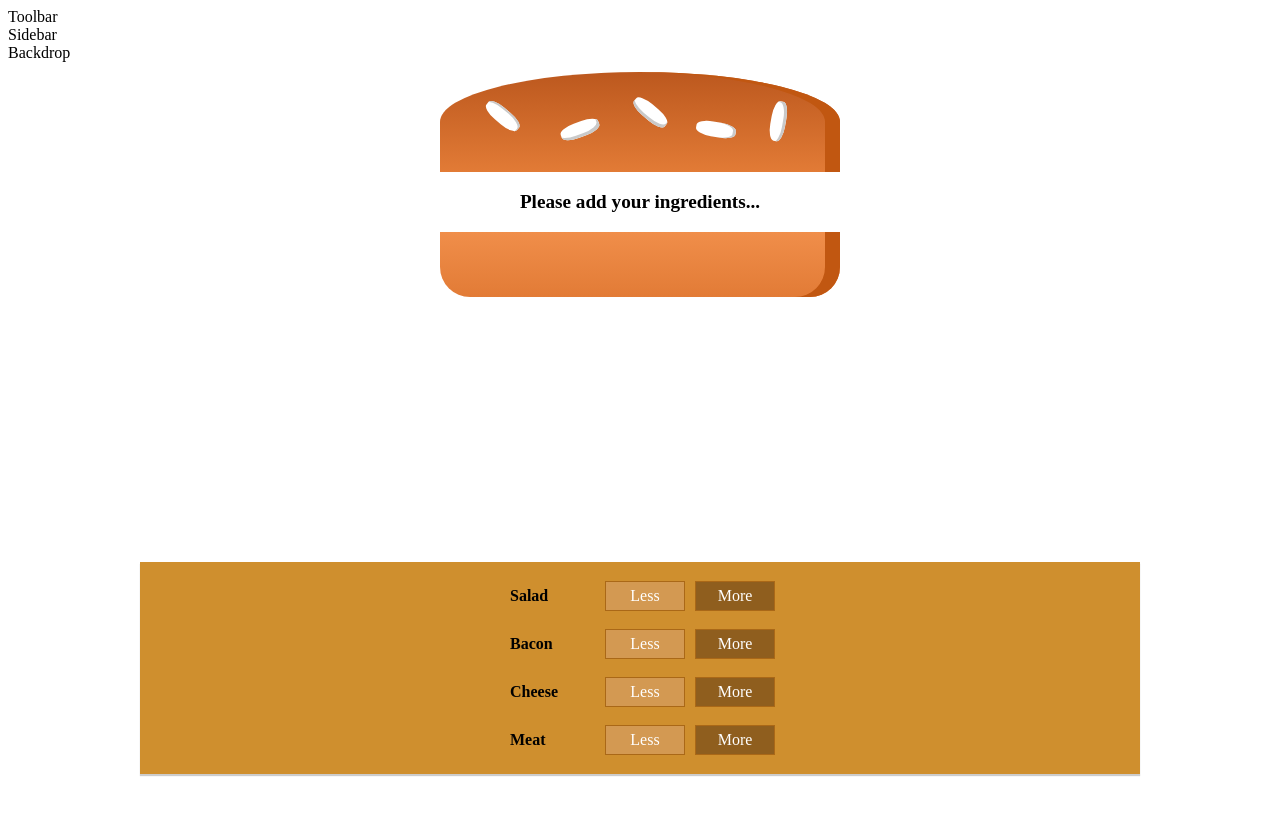
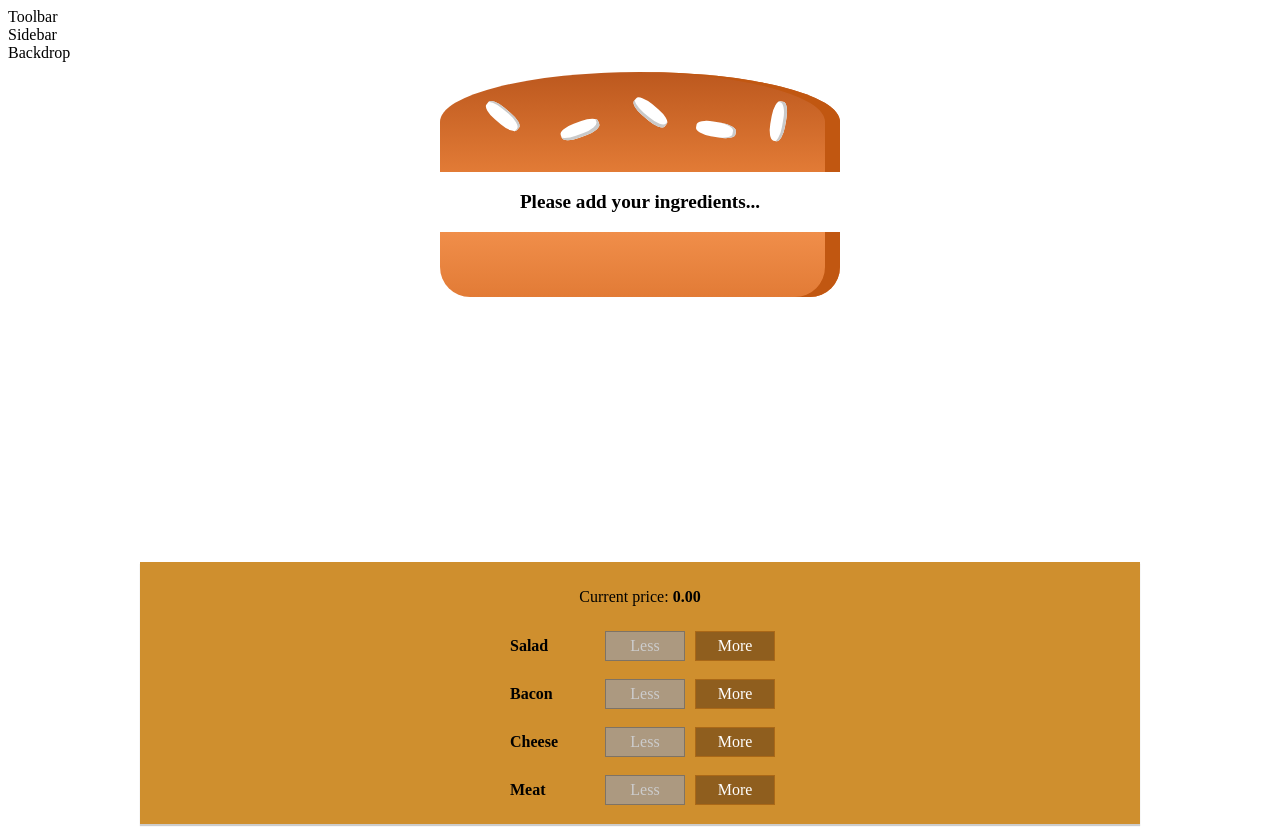
Before and after one commit to OlegShynkarenko/BB_project, a React (Create React App) app: page / in a window 1280 px wide. Before the commit the page ends 800 px from the top, so only its background shows below. Built offline with nearby package versions, Linux system fonts and the light colour scheme.

Commit message:
Implement remove ingredient handler

```diff
--- a/src/components/BuildControl/BuildControl.js
+++ b/src/components/BuildControl/BuildControl.js
@@ -6,7 +6,7 @@ import { default as styles } from './BuildControlStyles'
 const buildControl = (props) => (
     <div css={styles.buildControl}>
       <div css={styles.label}>{props.label}</div>
-      <button css={[styles.button,styles.less]}>Less</button>
+      <button onClick={props.remove} disabled={props.isDisabled} css={[styles.button,styles.less]}>Less</button>
       <button onClick={props.add} css={[styles.button, styles.more]}>More</button>
     </div>
 );
--- a/src/components/BuildControls/BuildControls.js
+++ b/src/components/BuildControls/BuildControls.js
@@ -14,11 +14,14 @@ const labelTypes = [
 const buildControls = (props) => {
   return (
     <div css={buildControlsStyles}>
+      <p>Current price: <strong>{props.price.toFixed(2)}</strong></p>
       {labelTypes.map(item => {
         return <BuildControl
           key={item.label}
           label={item.label}
           add={() => props.addIngredient(item.type)}
+          remove={() => props.removeIngredient(item.type)}
+          isDisabled={props.isDisabled[item.type]}
         />
       })}
     </div>
--- a/src/containers/BurgerBuilder/BurgerBuilder.js
+++ b/src/containers/BurgerBuilder/BurgerBuilder.js
@@ -27,20 +27,48 @@ export class BurgerBuilder extends Component {
     const newIngredient = oldIngredient + 1;
     const newIngredientsState = {
       ...this.state.ingredients
-    }
+    };
     newIngredientsState[type] = newIngredient;
     const oldPrice = this.state.totalPrice;
     const newPrice = oldPrice + INGREDIENTS_PRICE[type];
 
     this.setState({ingredients: newIngredientsState, totalPrice: newPrice})
-  }
+  };
+
+  removeIngredientHandler = (type) => {
+    const oldIngredient = this.state.ingredients[type];
+
+    if (oldIngredient === 0) {
+      return
+    }
+
+    const newIngredient = oldIngredient - 1;
+    const newIngredientsState = {
+      ...this.state.ingredients
+    };
+    newIngredientsState[type] = newIngredient;
+    const oldPrice = this.state.totalPrice;
+    const newPrice = oldPrice - INGREDIENTS_PRICE[type];
+
+    this.setState({ingredients: newIngredientsState, totalPrice: newPrice})
+  };
 
   render() {
-    console.log(this.state)
+    const disabled = {
+      ...this.state.ingredients
+    };
+    for (let key in disabled) {
+      disabled[key] = disabled[key] <= 0
+    }
     return (
         <>
           <Burger ingredients={this.state.ingredients}/>
-          <BuildControls addIngredient={this.addIngredientHandler} />
+          <BuildControls
+              isDisabled={disabled}
+              addIngredient={this.addIngredientHandler}
+              removeIngredient={this.removeIngredientHandler}
+              price={this.state.totalPrice}
+          />
         </>
     )
   }
```
